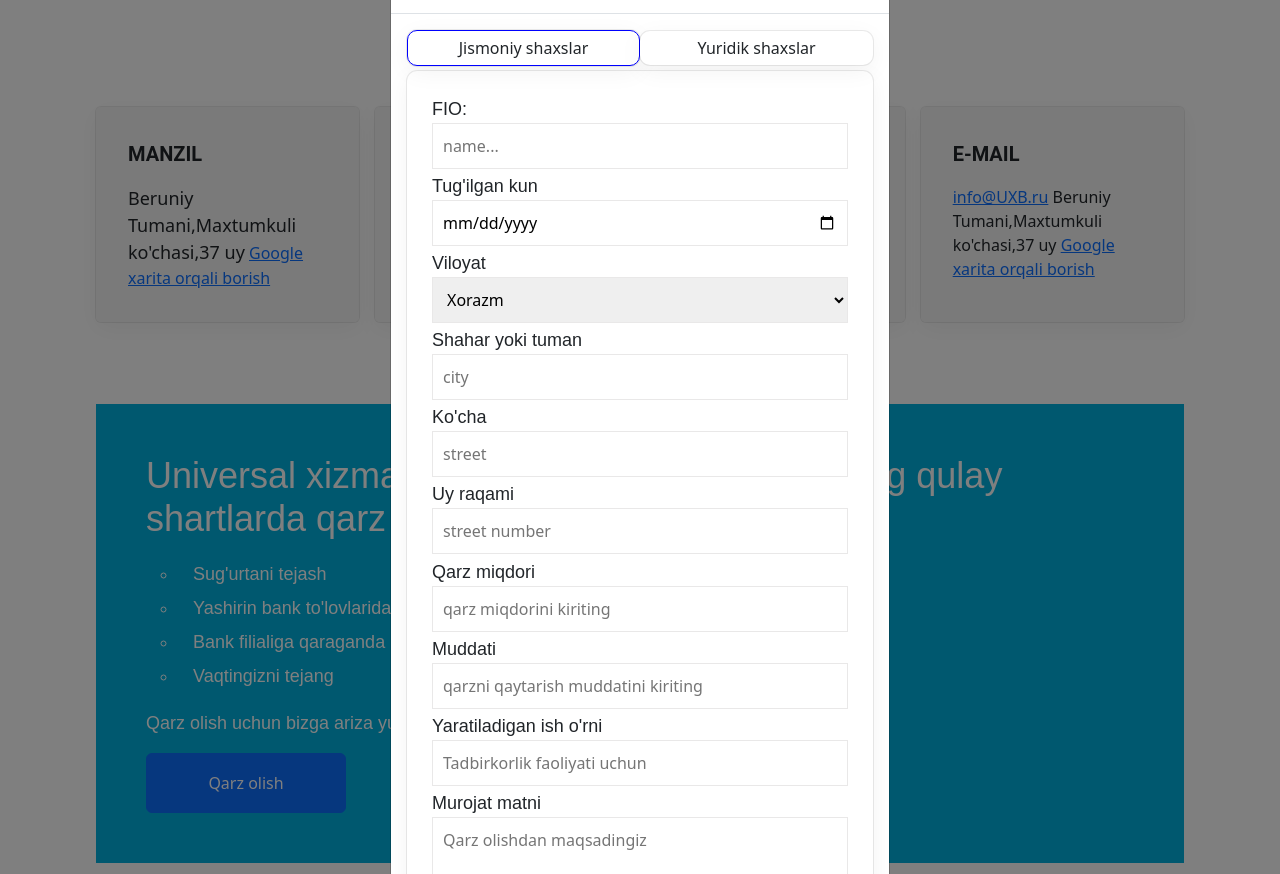
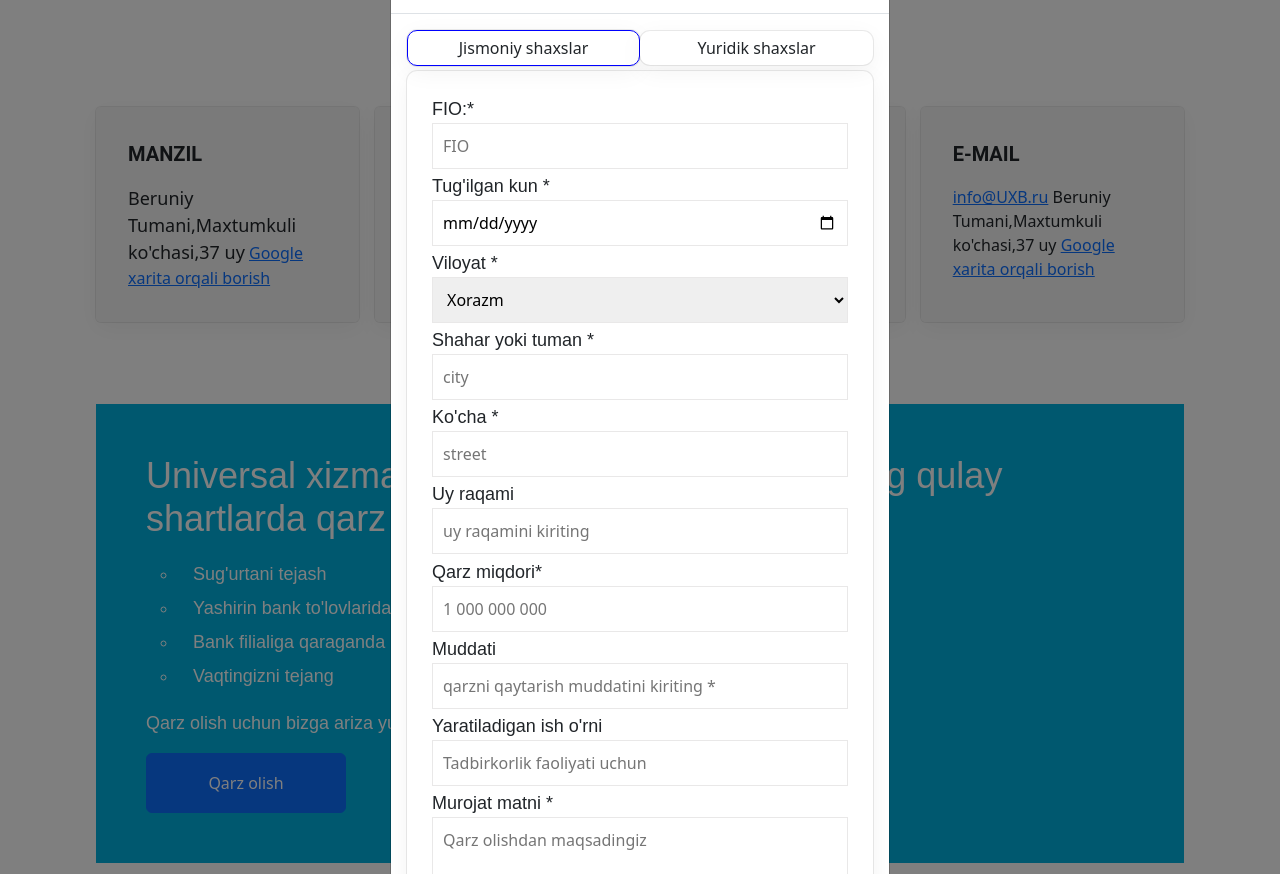
Before and after one commit to archon1999/UXB, a Django app: page /contact/ in a window 1280 px wide, after a click on "Qarz olish". Shown: the part 78-952 px from the top of the page. Run offline with Django 4.2, Linux system fonts and the light colour scheme; some libraries are stand-ins or nearby versions.

Commit message:
changed text and forms

```diff
--- a/frontend/templates/base.html
+++ b/frontend/templates/base.html
@@ -96,11 +96,11 @@
             <!-- Jismoniy shaxslar uchun form -->
             <form id="physical_form" action="/request/individual" method="POST">
               {% csrf_token %}
-              <label id="name_label" for="fio">FIO:</label><br>
-              <input name="full_name" id="name_input" type="text" required placeholder="name..."><br>
-              <label id="date_label" for="birthday">Tug'ilgan kun</label><br>
+              <label id="name_label" for="fio">FIO:*</label><br>
+              <input name="full_name" id="name_input" type="text" required placeholder="FIO"><br>
+              <label id="date_label" for="birthday">Tug'ilgan kun *</label><br>
               <input name="birth_day" id="date_input" type="date" required><br>
-              <label id="region_label" for="region">Viloyat</label><br>
+              <label id="region_label" for="region">Viloyat *</label><br>
               <select name="region" id="region_select">
                 <option value="Xorazm">Xorazm</option>
                 <option value="Buxoro">Buxoro</option>
@@ -116,23 +116,23 @@
                 <option value="Surxondaryo">Surxondaryo</option>
                 <option value="Toshkent">Toshkent</option>
               </select><br>
-              <label id="city_label" for="city">Shahar yoki tuman</label><br>
-              <input name="city" id="city_input" type="text" required placeholder="city"><br>
-              <label id="street_label" for="street_label">Ko'cha</label><br>
-              <input name="street" id="street_input" type="text" required placeholder="street"><br>
+              <label id="city_label" for="city">Shahar yoki tuman *</label><br>
+              <input name="city" id="city_input" type="text" required maxlength="255" placeholder="city"><br>
+              <label id="street_label" for="street_label">Ko'cha *</label><br>
+              <input name="street" id="street_input" type="text" required maxlength="255" placeholder="street"><br>
               <label id="number_label" for="street_number">Uy raqami</label><br>
-              <input name="street_number" id="number_input" type="number" required placeholder="street number"><br>
+              <input name="street_number" id="number_input" type="text" required maxlength="255" placeholder="uy raqamini kiriting"><br>
 
-              <label id="qarz_label" for="qarz_input" >Qarz miqdori</label><br>
-              <input id="qarz_input" name="debt_value" type="text" placeholder="qarz miqdorini kiriting" required maxlength="6"><br>
+              <label id="qarz_label" for="qarz_input" >Qarz miqdori*</label><br>
+              <input id="qarz_input" name="debt_value" type="text" placeholder="1 000 000 000" required maxlength="20"><br>
               <label id="srok_label" for="srok_input">Muddati</label><br>
-              <input id="srok_input" name="term" type="number" placeholder="qarzni qaytarish muddatini kiriting" required><br>
+              <input id="srok_input" name="term" type="number" placeholder="qarzni qaytarish muddatini kiriting *" required maxlength="255"><br>
               <label id="ish_label" for="ish_input">Yaratiladigan ish o'rni</label><br>
-              <input id="ish_input" name="created_workplace" type="number" placeholder="Tadbirkorlik faoliyati uchun"><br>
-              <label id="murojat_label" for="murojat_input">Murojat matni</label><br>
-              <textarea name="proposition" id="murojat_input" cols="50" rows="8" placeholder="Qarz olishdan maqsadingiz"></textarea required><br>
+              <input id="ish_input" name="created_workplace" type="number" maxlength="255" placeholder="Tadbirkorlik faoliyati uchun"><br>
+              <label id="murojat_label" for="murojat_input">Murojat matni *</label><br>
+              <textarea name="proposition" id="murojat_input" cols="50" rows="8" placeholder="Qarz olishdan maqsadingiz"></textarea required maxlength="255"><br>
 
-              <label id="key_label" for="key_number">Kalit raqami</label><br>
+              <label id="key_label" for="key_number">Kalit raqami *</label><br>
               <input name="key" id="key_input" type="text" placeholder="Kalit raqamini kiriting">
               <div class="modal-footer">
                 <button type="button" class="btn btn-secondary" data-bs-dismiss="modal">Chiqish</button>
@@ -145,24 +145,24 @@
             <!-- Yuridik shaxslar uchun -->
             <form id="physical_form" action="/request/entity" method="POST">
               {% csrf_token %}
-              <label id="name_label" for="fio">Tashkilot nomi</label><br>
-              <input name="company_name" id="name_input" type="text" required placeholder="company name"><br>
-              <label id="name_label" for="fio">Yuridik manzil</label><br>
-              <input name="address" id="name_input" type="text" required placeholder="address"><br>
-              <label id="name_label" for="fio">MFO:</label><br>
-              <input name="MFO" id="name_input" type="text" required placeholder="MFO"><br>
-              <label id="name_label" for="fio">INN</label><br>
-              <input name="INN" id="name_input" type="text" required placeholder="INN number"><br>
-              <label id="street_label" for="street_label">Tel:</label><br>
-              <input name="phone_number" id="street_input" type="number" required placeholder="telefon number"><br>
-              <label id="number_label" for="street_number">Hisob raqami</label><br>
-              <input name="account_number" id="number_input" type="number" required placeholder="account number"><br>
+              <label id="name_label" for="fio">Tashkilot nomi *</label><br>
+              <input name="company_name" id="name_input" type="text" required maxlength="255" placeholder="company name"><br>
+              <label id="name_label" for="fio">Yuridik manzil *</label><br>
+              <input name="address" id="name_input" type="text" required maxlength="255" placeholder="address"><br>
+              <label id="name_label" for="fio">MFO:*</label><br>
+              <input name="MFO" id="name_input" type="text" required maxlength="255" placeholder="MFO"><br>
+              <label id="name_label" for="fio">INN *</label><br>
+              <input name="INN" id="name_input" type="text" required maxlength="255" placeholder="INN number"><br>
+              <label id="street_label" for="street_label">Tel:*</label><br>
+              <input name="phone_number" id="street_input" type="number" required maxlength="255" placeholder="telefon number"><br>
+              <label id="number_label" for="street_number">Hisob raqami *</label><br>
+              <input name="account_number" id="number_input" type="number" required maxlength="255" placeholder="account number"><br>
 
-              <label id="qarz_label" for="qarz_input" >Qarz miqdori</label><br>
-              <input id="qarz_input" name="debt_value" type="text" placeholder="qarz miqdorini kiriting" required maxlength="6"><br>
-              <label id="srok_label" for="srok_input">Muddati</label><br>
+              <label id="qarz_label" for="qarz_input" >Qarz miqdori *</label><br>
+              <input id="qarz_input" name="debt_value" type="text" placeholder="1 000 000 000" required maxlength="20"><br>
+              <label id="srok_label" for="srok_input">Muddati *</label><br>
               <input id="srok_input" name="term" type="number" placeholder="qarzni qaytarish muddatini kiriting" required><br>
-              <label id="ish_label" for="ish_input">Yaratiladigan ish o'rni</label><br>
+              <label id="ish_label" for="ish_input">Yaratiladigan ish o'rni *</label><br>
               <input id="ish_input" name="created_workplace" type="number" placeholder="Tadbirkorlik faoliyati uchun"><br>
               <label id="murojat_label" for="murojat_input">Murojat matni</label><br>
               <textarea name="proposition" id="murojat_input" cols="50" rows="8" placeholder="Qarz olishdan maqsadingiz"></textarea required><br>
```
